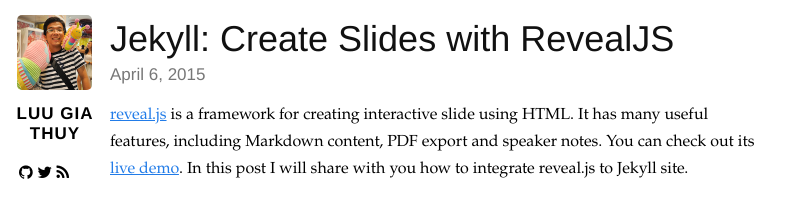
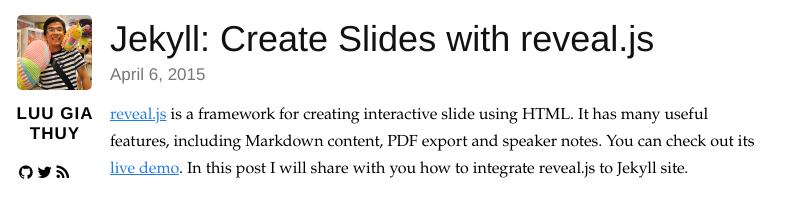
Before and after one commit to luugiathuy/luugiathuy.github.io, a Jekyll site: the page built from _posts/2015-04-06-jekyll-create-slides-with-revealjs.md, in a window 1280 px wide. Shown: the top 200 px of the page, without its empty margins (0-808 px from the left). Built offline with Jekyll 4.4.1, drawn with Linux system fonts in a browser that asks for light colours; nearby versions of some CDN libraries; some web fonts are replaced; comment, search, counter and statistics services are not loaded.

Commit message:
Change title

```diff
--- a/_posts/2015-04-06-jekyll-create-slides-with-revealjs.md
+++ b/_posts/2015-04-06-jekyll-create-slides-with-revealjs.md
@@ -1,6 +1,6 @@
 ---
 layout: post
-title: Jekyll&#58; Create Slides with RevealJS
+title: Jekyll&#58; Create Slides with reveal.js
 description:
   reveal.js enables you to create beautiful interactive slide decks using HTML.
   This presentation will show you how to integrate it with Jekyll to create
```
